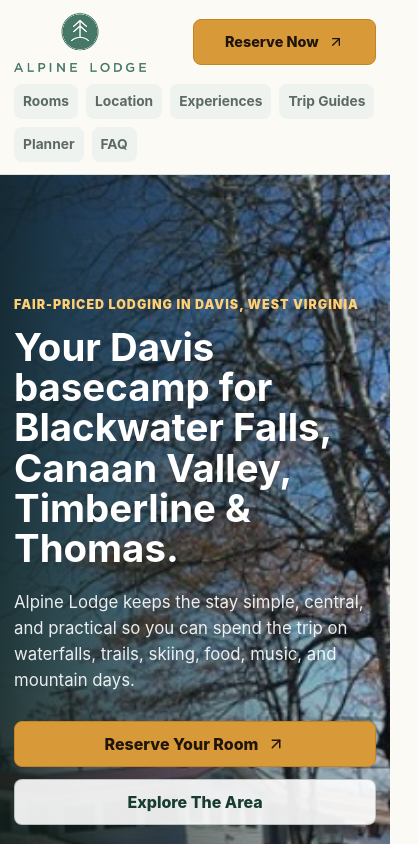
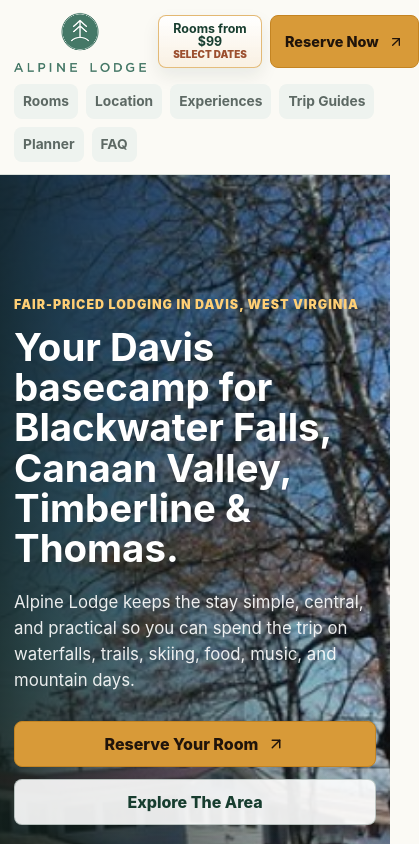
Before and after one commit to Mishidog/twhague22-alpine-lodge-website, a Next.js app: page / in a window 390 px wide. Shown: the top 844 px of the page, 419 px wide, since content can reach past the window. Built offline with nearby package versions, Linux system fonts and the light colour scheme; no server answers.

Commit message:
Add rooms from price badge to header

```diff
--- a/app/globals.css
+++ b/app/globals.css
@@ -144,6 +144,42 @@
   color: var(--rust);
 }
 
+.header-actions {
+  display: flex;
+  align-items: center;
+  justify-content: flex-end;
+  gap: 10px;
+}
+
+.rate-badge {
+  display: grid;
+  gap: 2px;
+  min-width: 120px;
+  padding: 8px 12px;
+  color: var(--forest);
+  text-align: center;
+  background:
+    linear-gradient(180deg, rgba(255, 255, 255, 0.72), rgba(216, 154, 56, 0.14)),
+    var(--white);
+  border: 1px solid rgba(216, 154, 56, 0.65);
+  border-radius: var(--radius);
+  box-shadow: 0 8px 18px rgba(18, 34, 29, 0.08);
+}
+
+.rate-badge strong {
+  font-size: 0.88rem;
+  line-height: 1;
+}
+
+.rate-badge em {
+  color: var(--rust);
+  font-size: 0.68rem;
+  font-style: normal;
+  font-weight: 900;
+  line-height: 1;
+  text-transform: uppercase;
+}
+
 .button {
   display: inline-flex;
   align-items: center;
@@ -1270,6 +1306,10 @@
     grid-template-columns: auto auto;
     justify-content: space-between;
     padding: 12px 0;
+  }
+
+  .header-actions {
+    grid-column: 2;
   }
 
   .main-nav {
@@ -1381,6 +1421,24 @@
     width: auto;
   }
 
+  .header-actions {
+    align-items: stretch;
+    gap: 8px;
+  }
+
+  .rate-badge {
+    min-width: 104px;
+    padding: 7px 9px;
+  }
+
+  .rate-badge strong {
+    font-size: 0.78rem;
+  }
+
+  .rate-badge em {
+    font-size: 0.62rem;
+  }
+
   .home-hero {
     min-height: 720px;
   }
--- a/components/Header.jsx
+++ b/components/Header.jsx
@@ -1,7 +1,7 @@
 import Image from "next/image";
 import Link from "next/link";
 import { MapPin } from "lucide-react";
-import { nav, site } from "@/data/site";
+import { nav, rateSignal, site } from "@/data/site";
 import { BookingButton } from "./BookingButton";
 
 export function Header() {
@@ -31,7 +31,13 @@
             </Link>
           ))}
         </nav>
-        <BookingButton compact />
+        <div className="header-actions">
+          <span className="rate-badge" aria-label="Rooms from 99 dollars on select dates">
+            <strong>{rateSignal.eyebrow}</strong>
+            <em>Select dates</em>
+          </span>
+          <BookingButton compact />
+        </div>
       </div>
     </header>
   );
```
